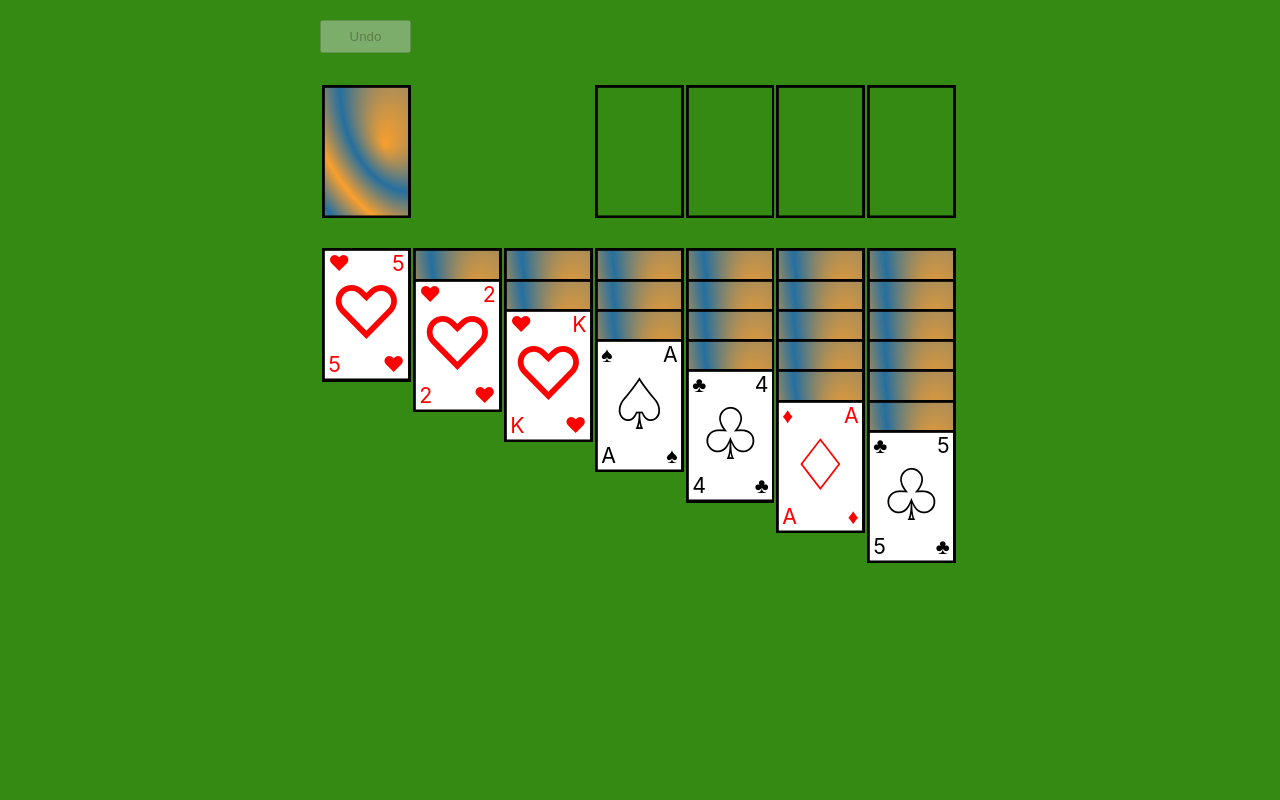
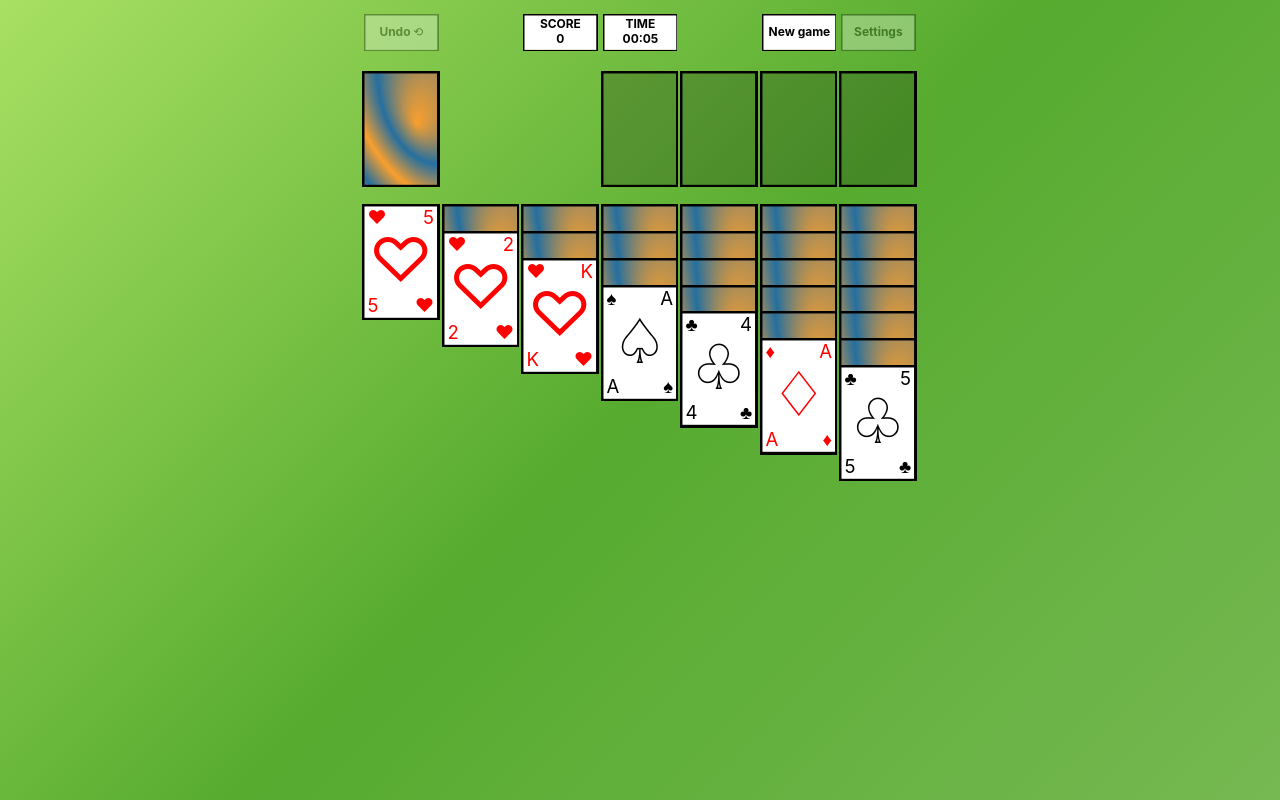
Before and after one commit to jani-e/solitaire, a React (Vite) app: page / in a window 1280 px wide. Built offline with nearby package versions, Linux system fonts and the light colour scheme.

Commit message:
Version 1.2.0

```diff
--- a/package.json
+++ b/package.json
@@ -1,7 +1,7 @@
 {
   "name": "solitaire",
   "private": true,
-  "version": "1.1.0",
+  "version": "1.2.0",
   "type": "module",
   "scripts": {
     "dev": "vite",
--- a/src/App.css
+++ b/src/App.css
@@ -5,9 +5,8 @@
 
 main {
   position: relative;
-  left: -55%;
-  margin: 5%;
-  width: 90vw;
+  left: -50%;
+  width: 95vw;
   padding-bottom: 20vh;
 }
 
@@ -17,19 +16,8 @@ main {
   }
 }
 
-@media screen and (min-width: 90vh) {
+@media screen and (min-width: 80vh) {
   main {
-    max-width: 80vh;
+    max-width: 70vh;
   }
 }
-
-#game-bar {
-  padding-top: 20px;
-  position: relative;
-  left: -50%;
-}
-
-#game-bar button {
-  width: 14.2%;
-  padding: 10px 0;
-}
--- a/src/App.jsx
+++ b/src/App.jsx
@@ -1,14 +1,18 @@
-import { useState } from 'react'
+import './App.css'
+import lodash from 'lodash'
+import { DndContext } from '@dnd-kit/core'
+import { useState, useEffect, useCallback } from 'react'
+
 import GameStack from './components/GameStack'
 import Deck from './components/Deck'
 import Turned from './components/Turned'
-import lodash from 'lodash'
 import SuitStack from './components/SuitStack'
+import GameBar from './components/GameBar'
+import VictoryModal from './components/VictoryModal'
+
 import createDeck from './utilities/createDeck'
-import './App.css'
-import { DndContext } from '@dnd-kit/core'
 import validate from './utilities/validate'
-import GameBar from './components/GameBar'
+import formatToDoubleDigits from './utilities/formatToDoubleDigits'
 
 const App = () => {
   const initialDeck = lodash.shuffle(createDeck())
@@ -28,22 +32,58 @@ const App = () => {
 
   const [history, setHistory] = useState({
     count: 0,
-    cardsState: []
+    state: []
   })
 
+  const [score, setScore] = useState(0)
+
+  const [seconds, setSeconds] = useState(0)
+  const [timer, setTimer] = useState('00:00')
+
+  const [isModalOpen, setIsModalOpen] = useState(false)
+
   const layoutStyle = {
+    marginTop: '2%',
     display: 'grid',
     gridTemplateColumns: '14.2% 14.2% 14.2% 14.2% 14.2% 14.2% 14.2%'
+  }
+
+  const modifyScore = (value) => {
+    setScore(Math.max(score + value, 0))
+  }
+
+  const createNewGame = () => {
+    const newDeck = lodash.shuffle(createDeck())
+    setDeckStack(newDeck.slice(28, newDeck.length))
+    setTurnedStack([])
+    setSuitStacks({ A: [], B: [], C: [], D: [] })
+    setGameStacks({
+      G0: { cards: newDeck.slice(0, 1), hiddenCount: 0 },
+      G1: { cards: newDeck.slice(1, 3), hiddenCount: 1 },
+      G2: { cards: newDeck.slice(3, 6), hiddenCount: 2 },
+      G3: { cards: newDeck.slice(6, 10), hiddenCount: 3 },
+      G4: { cards: newDeck.slice(10, 15), hiddenCount: 4 },
+      G5: { cards: newDeck.slice(15, 21), hiddenCount: 5 },
+      G6: { cards: newDeck.slice(21, 28), hiddenCount: 6 }
+    })
+    setHistory({
+      count: 0,
+      state: []
+    })
+    setScore(0)
+    setSeconds(0)
+    setIsModalOpen(false)
   }
 
   const saveHistoryState = () => {
     setHistory({
       ...history, count: history.count + 1,
-      cardsState: history.cardsState.concat({
+      state: history.state.concat({
         deck: deckStack,
         turned: turnedStack,
         suit: suitStacks,
-        game: gameStacks
+        game: gameStacks,
+        score: score
       })
     })
   }
@@ -63,6 +103,7 @@ const App = () => {
   const resetDeck = () => {
     setDeckStack(turnedStack)
     setTurnedStack([])
+    modifyScore(-50)
   }
 
   const addToSuitStack = (suitStack, card) => {
@@ -80,7 +121,6 @@ const App = () => {
   }
 
   const addToGameStack = (gameStack, cards) => {
-    console.log(gameStack, cards)
     setGameStacks(prevState => ({
       ...prevState,
       [gameStack]: {
@@ -134,6 +174,23 @@ const App = () => {
     }
   }
 
+  const calculateMoveScore = (fromStackId, toStackId) => {
+    if (fromStackId === 'turnedStack') {
+      if (toStackId in suitStacks) {
+        modifyScore(10)
+      }
+      if (toStackId in gameStacks) {
+        modifyScore(5)
+      }
+    }
+    if (fromStackId in suitStacks && !(toStackId in suitStacks)) {
+      modifyScore(-15)
+    }
+    if (fromStackId in gameStacks && toStackId in suitStacks) {
+      modifyScore(10)
+    }
+  }
+
   const handleDragEnd = (event) => {
     if (event.over) {
       let fromStackId = event.active.data.current.from
@@ -144,19 +201,21 @@ const App = () => {
       }
       if (isValidMove(toStackId, cards)) {
         executeMove(fromStackId, toStackId, cards)
+        calculateMoveScore(fromStackId, toStackId)
         saveHistoryState()
       }
     }
   }
 
   const handleUndo = () => {
-    const copyCardsStateHistory = [...history.cardsState]
-    const applyHistory = copyCardsStateHistory.pop()
+    const copyHistoryState = [...history.state]
+    const applyHistory = copyHistoryState.pop()
     setDeckStack(applyHistory.deck)
     setTurnedStack(applyHistory.turned)
     setSuitStacks(applyHistory.suit)
     setGameStacks(applyHistory.game)
-    setHistory({ count: history.count - 1, cardsState: copyCardsStateHistory })
+    setScore(applyHistory.score)
+    setHistory({ count: history.count - 1, state: copyHistoryState })
   }
 
   const updateHiddenCount = (gameStack) => {
@@ -168,13 +227,51 @@ const App = () => {
         hiddenCount: prevState[gameStack].hiddenCount = newCount
       }
     }))
+    modifyScore(10)
   }
 
+  const updateTimer = useCallback(() => {
+    const minutes = Math.floor(seconds / 60)
+    const secondsLeft = seconds % 60
+    setTimer(`${formatToDoubleDigits(minutes)}:${formatToDoubleDigits(secondsLeft)}`)
+  }, [seconds])
+
+  useEffect(() => {
+    if (seconds > 3600) {
+      return
+    }
+
+    updateTimer()
+
+    const interval = setInterval(() => {
+      setSeconds((prevSeconds) => {
+        if (isModalOpen) {
+          clearInterval(interval)
+          return prevSeconds
+        }
+        return prevSeconds + 1
+      })
+    }, 1000)
+    return () => clearInterval(interval)
+  }, [seconds, updateTimer, isModalOpen])
+
+  const confirmVictory = useCallback(() => {
+    if (Object.values(suitStacks).every(stack => stack.length === 13)) {
+      setIsModalOpen(true)
+    }
+  }, [suitStacks])
+
+  useEffect(() => {
+    confirmVictory()
+  }, [confirmVictory, setSuitStacks])
+
   return (
+    <>
+      <VictoryModal isOpen={isModalOpen} createNewGame={createNewGame} score={score} seconds={seconds} timer={timer} />
       <div id='game'>
-      <GameBar count={history.count} handleUndo={handleUndo} />
+        <GameBar count={history.count} handleUndo={handleUndo} createNewGame={createNewGame} score={score.toString()} timer={timer} />
         <main>
-        <DndContext onDragEnd={handleDragEnd}>
+          <DndContext onDragEnd={handleDragEnd} autoScroll={{ acceleration: 0 }}>
             <div style={layoutStyle}>
               <Deck turnCard={turnCard} resetDeck={resetDeck} cards={deckStack} />
               <Turned id='turnedStack' cards={turnedStack} />
@@ -183,7 +280,6 @@ const App = () => {
                 <SuitStack key={stack} id={stack} cards={suitStacks[stack]} />
               ))}
             </div>
-          <br></br>
             <div style={layoutStyle}>
               {Object.keys(gameStacks).map((stack) => (
                 <GameStack key={stack} id={stack} cards={gameStacks[stack].cards} hiddenCount={gameStacks[stack].hiddenCount} updateHiddenCount={updateHiddenCount} />
@@ -192,6 +288,7 @@ const App = () => {
           </DndContext>
         </main>
       </div>
+    </>
   )
 }
 
--- a/src/components/CardCover.jsx
+++ b/src/components/CardCover.jsx
@@ -10,7 +10,7 @@ const CardCover = ({ blank = false }) => {
     return (
       <div style={cardCoverStyle}>
         <svg viewBox='0 0 100 150'>
-          <rect width='100%' height='100%' fill='#358a13' display='block' stroke='black' strokeWidth='5%' />
+          <rect width='100%' height='100%' fillOpacity='0.2' display='block' stroke='black' strokeWidth='5%' />
         </svg>
       </div >
     )
--- a/src/components/Deck.jsx
+++ b/src/components/Deck.jsx
@@ -11,7 +11,7 @@ const Deck = ({ cards, turnCard, resetDeck }) => {
     return (
       <div onClick={() => resetDeck()} style={refreshDeckStyle}>
         <svg viewBox='0 0 100 150'>
-          <rect width='100%' height='100%' fill='#358a13' stroke='black' strokeWidth='5%' />
+          <rect width='100%' height='100%' fillOpacity='0.2' stroke='black' strokeWidth='5%' />
           <text x='50%' y='67.5%' textAnchor='middle' fontSize='500%'>{'\u21BB'}</text>
         </svg>
       </div>
--- a/src/components/GameBar.jsx
+++ b/src/components/GameBar.jsx
@@ -1,25 +1,33 @@
 import PropTypes from 'prop-types'
+import GameBarButton from './GameBarButton'
+import GameBarInfo from './GameBarInfo'
 
-const GameBar = ({count, handleUndo}) => {
+const GameBar = ({ count, handleUndo, createNewGame, score, timer }) => {
 
   const gameBarStyle = {
-    paddingTop: '20px',
+    marginTop: '2%',
     position: 'relative',
     left: '-50%',
+    display: 'grid',
+    gridTemplateColumns: '14.2% 14.2% 14.2% 14.2% 14.2% 14.2% 14.2%',
+    placeContent: 'center'
   }
 
-  const buttonStyle = {
-    width: '14.2%',
-    padding: '7px 0',
+  const handleNewGame = () => {
+    if (confirm('Create a new game?')) {
+      createNewGame()
+    }
   }
 
   return (
     <div style={gameBarStyle}>
-      {count > 0 ? <button style={buttonStyle} onClick={() => handleUndo()}>Undo</button> : <button style={buttonStyle} disabled>Undo</button>}
-      {/* <span>Score: 0</span>
-      <span>Time: 0:00</span>
-      <button style={buttonStyle} disabled>New game</button>
-      <button style={buttonStyle} disabled>Settings</button> */}
+      <GameBarButton handleClick={handleUndo} text={'Undo \u27F2'} disabled={!count > 0} />
+      <div></div>
+      <GameBarInfo text={'SCORE'} value={score} />
+      <GameBarInfo text={'TIME'} value={timer} />
+      <div></div>
+      <GameBarButton handleClick={handleNewGame} text={'New game'} />
+      <GameBarButton text={'Settings'} disabled={true} />
     </div>
   )
 }
@@ -28,5 +36,8 @@ export default GameBar
 
 GameBar.propTypes = {
   count: PropTypes.number,
-  handleUndo: PropTypes.func
+  handleUndo: PropTypes.func,
+  createNewGame: PropTypes.func,
+  score: PropTypes.string,
+  timer: PropTypes.string
 }
--- /dev/null
+++ b/src/components/GameBarButton.jsx
@@ -0,0 +1,42 @@
+import PropTypes from 'prop-types'
+
+const GameBarButton = ({ handleClick, text, disabled=false }) => {
+  const gameBarButtonStyle = {
+    userSelect: 'none',
+    padding: '3%',
+    opacity: disabled ? '0.3' : 1
+  }
+
+  const handleClickAvailable = () => {
+    if (!disabled) {
+      return handleClick()
+    }
+  }
+
+  return (
+    <div style={gameBarButtonStyle} onClick={handleClickAvailable}>
+      <svg viewBox='0 0 100 50'>
+        <rect width='100%' height='100%' fill='white' stroke='black' strokeWidth='5%' />
+        <text
+          x='50%'
+          y='50%'
+          fill={'black'}
+          fontSize='100%'
+          fontWeight='bold'
+          textAnchor='middle'
+          dominantBaseline='middle'
+        >
+          {text}
+        </text>
+      </svg>
+    </div>
+  )
+}
+
+export default GameBarButton
+
+GameBarButton.propTypes = {
+  handleClick: PropTypes.func,
+  text: PropTypes.string,
+  disabled: PropTypes.bool
+}
--- /dev/null
+++ b/src/components/GameBarInfo.jsx
@@ -0,0 +1,45 @@
+import PropTypes from 'prop-types'
+
+const GameBarInfo = ({ text, value }) => {
+  const gameBarInfoStyle = {
+    userSelect: 'none',
+    padding: '3%'
+  }
+
+  return (
+    <div style={gameBarInfoStyle}>
+      <svg viewBox='0 0 100 50'>
+        <rect width='100%' height='100%' fill='white' stroke='black' strokeWidth='5%' />
+        <text
+          x='50%'
+          y='30%'
+          fill={'black'}
+          fontSize='100%'
+          fontWeight='bold'
+          textAnchor='middle'
+          dominantBaseline='middle'
+        >
+          {text}
+        </text>
+        <text
+          x='50%'
+          y='70%'
+          fill={'black'}
+          fontSize='100%'
+          fontWeight='bold'
+          textAnchor='middle'
+          dominantBaseline='middle'
+        >
+          {value}
+        </text>
+      </svg>
+    </div>
+  )
+}
+
+export default GameBarInfo
+
+GameBarInfo.propTypes = {
+  text: PropTypes.string,
+  value: PropTypes.string
+}
--- /dev/null
+++ b/src/components/VictoryModal.jsx
@@ -0,0 +1,60 @@
+import PropTypes from 'prop-types'
+
+const VictoryModal = ({ isOpen, createNewGame, score, seconds, timer }) => {
+  if (!isOpen) {
+    return null
+  }
+
+  const victoryModalOverlayStyle = {
+    position: 'fixed',
+    top: 0,
+    left: 0,
+    right: 0,
+    bottom: 0,
+    background: 'rgba(0, 0, 0, 0.5)',
+    display: 'flex',
+    justifyContent: 'center',
+    alignItems: 'center',
+    zIndex: '7',
+    userSelect: 'none'
+  }
+
+  const victoryModalContentStyle = {
+    background: 'white',
+    padding: '20px',
+    borderRadius: '5px',
+    position: 'relative',
+    maxWidth: '300px',
+    width: '100%',
+    textAlign: 'center'
+  }
+
+  const handleClick = () => {
+    createNewGame()
+  }
+
+  return (
+    <div style={victoryModalOverlayStyle}>
+      <div style={victoryModalContentStyle}>
+        <h2>You won!</h2>
+        <h3>Score</h3>
+        <p>{score}</p>
+        <h3>Time</h3>
+        <p>{timer}</p>
+        <h3>Game Score</h3>
+        <p>{Math.max(0, Math.floor((score-seconds/42)*77))}</p>
+        <button onClick={() => handleClick()}>New game</button>
+      </div>
+    </div>
+  )
+}
+
+export default VictoryModal
+
+VictoryModal.propTypes = {
+  isOpen: PropTypes.bool,
+  createNewGame: PropTypes.func,
+  score: PropTypes.number,
+  seconds: PropTypes.number,
+  timer: PropTypes.string
+}
--- a/src/index.css
+++ b/src/index.css
@@ -5,7 +5,8 @@
 
   /* color-scheme: light dark;
   color: rgba(255, 255, 255, 0.87); */
-  background-color: #358a13;
+  /* background-color: #358a13; */
+  background: linear-gradient(135deg, #a8e063, #56ab2f, #76b852);
 
   font-synthesis: none;
   text-rendering: optimizeLegibility;
@@ -27,10 +28,8 @@ a:hover {
 
 body {
   margin: 0;
-  display: flex;
-  place-items: center;
+  height: 100vh;
   min-width: 320px;
-  overflow: hidden;
   touch-action: none;
 }
 
--- /dev/null
+++ b/src/utilities/formatToDoubleDigits.jsx
@@ -0,0 +1,8 @@
+const formatToDoubleDigits = (time) => {
+  if (time < 10) {
+    return `0${time}`
+  }
+  return `${time}`
+}
+
+export default formatToDoubleDigits
```
Also changed, not shown: 2 other files (tests, documents, lock files or other folders). Lines whose indentation alone changed are shown as unchanged.
